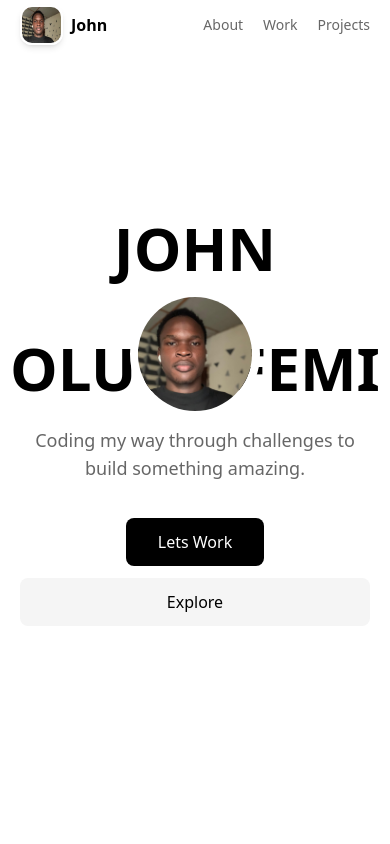
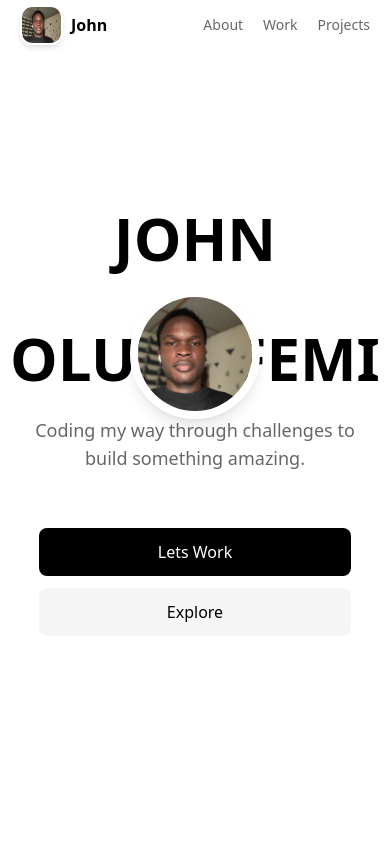
Before and after one commit to lamba01/port, a React (Vite) app: page / in a window 390 px wide. Shown: the top 844 px of the page. Built offline with nearby package versions, Linux system fonts and the light colour scheme.

Commit message:
edited hero section

```diff
--- a/src/index.css
+++ b/src/index.css
@@ -99,6 +99,6 @@ body.dark {
 @media only screen and (max-width: 767px) {
   button.primary,
   button.secondary {
-    width: 100%;
+    width: 80vw;
   }
 }
--- a/src/sections/hero.jsx
+++ b/src/sections/hero.jsx
@@ -7,7 +7,7 @@ export default function Hero({ scrollToProjects }) {
       <img
         src={john}
         alt="Profile"
-        className="absolute top-[42%] left-1/2 -translate-x-1/2 -translate-y-1/2 h-[130px] w-[130px] md:w-[180px] md:h-[180px] object-cover rounded-full opacity-100 border-8 border-solid border-white z-10"
+        className="absolute top-[42%] left-1/2 -translate-x-1/2 -translate-y-1/2 h-[130px] w-[130px] md:w-[180px] md:h-[180px] object-cover rounded-full opacity-100 border-8 border-solid border-white z-10 shadow-lg hover:shadow-[0_0_20px_rgba(59,130,246,0.6)] transition transform hover:scale-105 "
       />
       <div className="flex flex-col items-center gap-15 justify-center">
         <h1 className="text-6xl md:text-9xl uppercase" data-aos="fade-left">
@@ -23,7 +23,7 @@ export default function Hero({ scrollToProjects }) {
       <p className="text-lg font-medium text-center md:text-xl my-4">
         Coding my way through challenges to build something amazing.
       </p>
-      <div className="flex flex-col md:flex-row w-full items-center justify-center mt-5 gap-3">
+      <div className="flex flex-col md:flex-row w-full items-center justify-center mt-10 sm:mt-5 gap-3">
         <a href="mailto:moyinooluwafemi2004@gmail.com">
           <button className="primary" data-aos="fade-up">
             lets work
```
